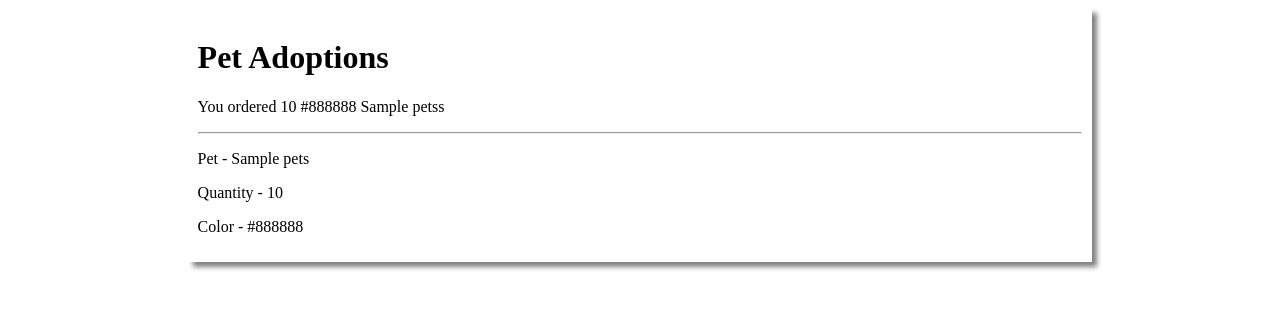
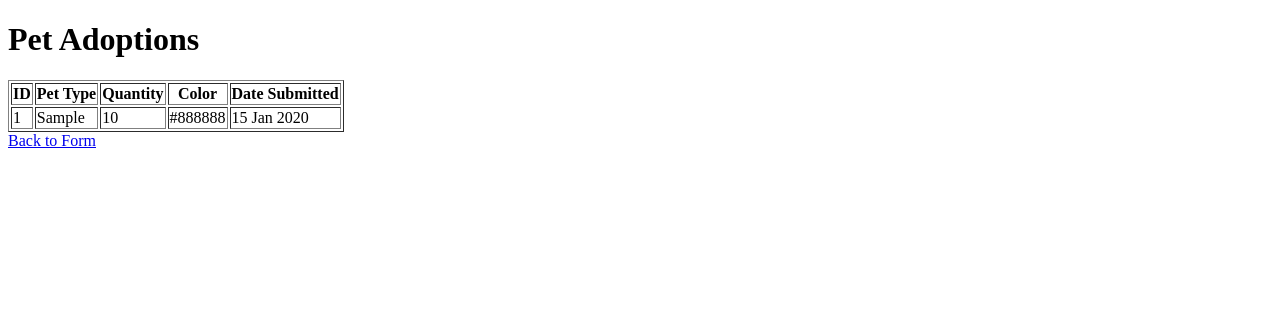
Before and after one commit to AugleBoBaugles/pet-adoption-app, a Node server app: template views/adoptions.ejs in a window 1280 px wide. Shown: the top 309 px of the page. Run offline with Node 20, Linux system fonts and the light colour scheme; the template is opened without the code that fills it: most values are stand-ins (such as "Sample title", 1, 10 or a date in 2020).

Commit message:
Added SQL aspects

```diff
--- a/app.js
+++ b/app.js
@@ -1,5 +1,23 @@
 // Get the express package
 const express = require('express');
+const mariadb = require('mariadb');
+
+const pool = mariadb.createPool({
+    host: 'localhost',
+    user: 'root',
+    password: '**Password Here**',
+    database: 'pets'
+});
+
+async function connect() {
+    try {
+        const conn = await pool.getConnection();
+        console.log('Connected to the database');
+        return conn;
+    } catch (err) {
+        console.log('Error connecting to the database: ' + err);
+    }
+}
 
 // Instantiate an express (web) app
 const app = express();
@@ -22,13 +40,28 @@ app.get('/', (req, res) => {
     res.render('home');
 });
 
-app.post('/success', (req, res) => {
+/* app.post('/success', async (req, res) => {
     res.render('adoptions',{data: req.body});
+}) */
+
+app.post('/confirm', async (req, res) => {
+    const data = req.body;
+    const conn = await connect();
+
+    await conn.query(
+        `INSERT INTO adoptions (pet_type, quantity, color) VALUES ('${data.pets}', ${data.quantity}, '${data.color}')`
+    );
+
+    res.render('confirmations', {details: data})
+});
+
+app.get('/adoptions', async (req, res) => {
+    const conn = await connect();
+    const results = await conn.query('SELECT * FROM adoptions ORDER BY date_submitted DESC');
+
+    res.render('adoptions', { adoptions: results});
 })
 
-app.get('/adoptions', (req, res) => {
-    res.render('adoptions');
-})
 // Tell the app to listen for requests on the designated port
 app.listen(PORT, () => {
     console.log(`Server running on port http://localhost:${PORT}`)
--- a/views/adoptions.ejs
+++ b/views/adoptions.ejs
@@ -5,23 +5,31 @@
     <link rel="stylesheet" href="styles/styles.css">
 </head>
 <body>
-    <div id="main">
-        <h1>Pet Adoptions</h1>
-        <div class="pet">
-            <p>You ordered <%= data.quantity %> <%= data.color %>
-            <% if (data.quantity < 2) { %>
-                <%= data.pets %>
-            <%} else { %>
-                <%= data.pets %>s
-            <% } %>
-            </p>
+    <h1>Pet Adoptions</h1>
+    <table border="1">
+        <thead>
+            <tr>
+                <th>ID</th>
+                <th>Pet Type</th>
+                <th>Quantity</th>
+                <th>Color</th>
+                <th>Date Submitted</th>
+            </tr>
+        </thead>
+        <tbody>
+            <% adoptions.forEach(adoption => { %>
+                <tr>
+                    <td><%= adoption.id %></td>
+                    <td><%= adoption.pet_type %></td>
+                    <td><%= adoption.quantity %></td>
+                    <td><%= adoption.color %></td>
+                    <td><%= adoption.date_submitted %></td>
+                </tr>
+            <% }); %>
+        </tbody>
+    </table>
+    <a href="/">Back to Form</a>
 
-            <hr>
-            <p>Pet - <%= data.pets %></p>
-            <p>Quantity - <%= data.quantity %></p>
-            <p>Color - <%= data.color %></p>
-        </div>
-    </div>
 
 </body>
 </html>
--- a/views/home.ejs
+++ b/views/home.ejs
@@ -8,7 +8,7 @@
 </head>
 <body>
     <div id="main">
-        <form id="pet-form" method="post" action="success">
+        <form id="pet-form" method="post" action="confirm">
             <h1>Adopt a pet here</h1>
             <label>
                 What type of Pet would you like to adopt?
@@ -32,6 +32,7 @@
             <button id="click" type="submit">Submit Order</button>
             <p id="output"></p>
         </form>
+        <a href="/adoptions">ADOPTIONS</a>
     </div>
 
 
```
Also changed, not shown: views/confirmations.ejs (added, +28 -0 lines).
